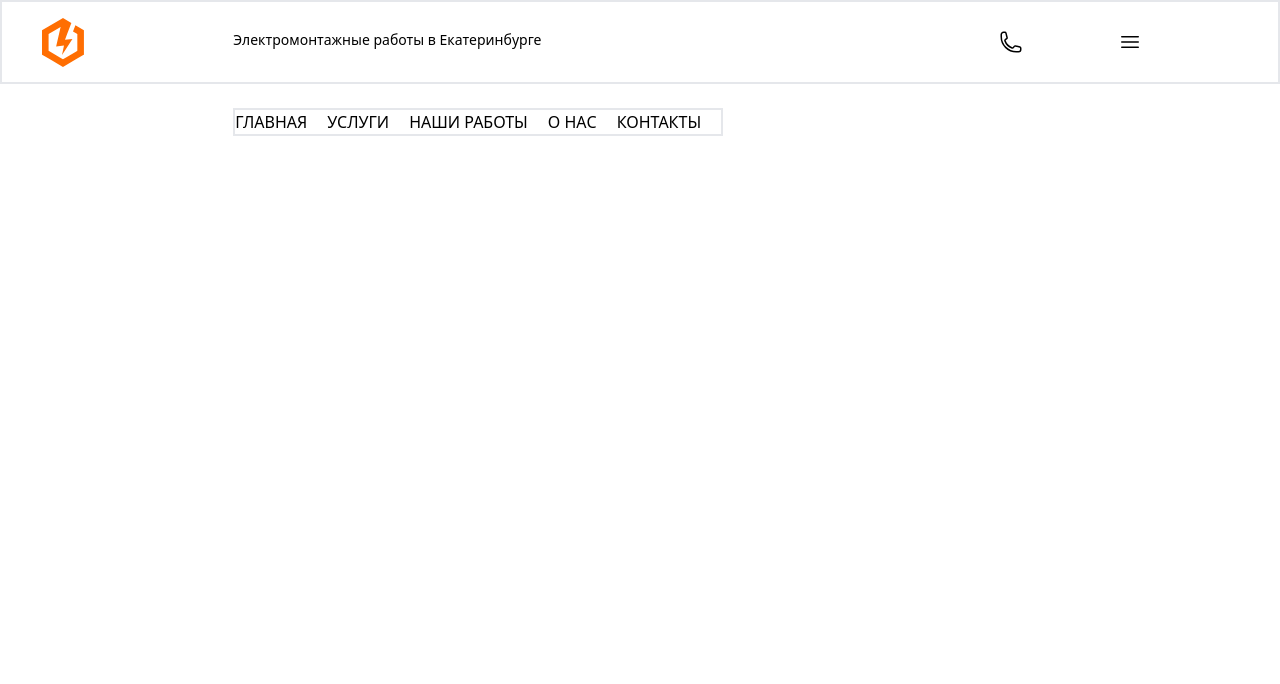
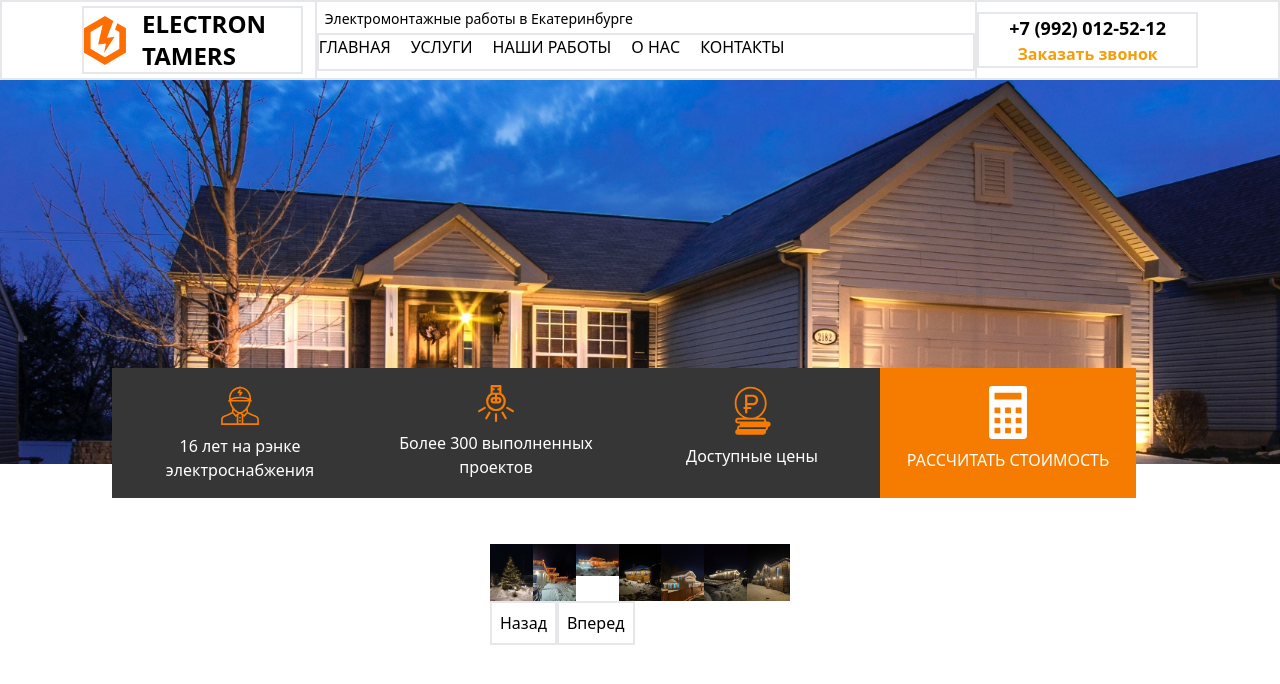
Before and after one commit to mizonov-iv/electron-landing, a Vue app: page / in a window 1280 px wide. Shown: the top 684 px of the page. Built offline with nearby package versions, Linux system fonts and the light colour scheme.

Commit message:
tailwind last commit

```diff
--- a/src/App.vue
+++ b/src/App.vue
@@ -1,10 +1,11 @@
 <template>
   <div class="container mx-auto">
     <Navbar/>
-<!--    <Hero/>-->
+    <Hero/>
+    <Slider/>
+
 <!--    <Features/>-->
 <!--&lt;!&ndash;    <ComplexSolutions/>&ndash;&gt;-->
-<!--    <Slider/>-->
 <!--    <Benefits/>-->
 <!--    <Why/>-->
   </div>
@@ -13,11 +14,12 @@
 
 <script setup>
 
+
 import Navbar from "./components/Navbar.vue";
 import Hero from "./components/Hero.vue";
 import Features from "./components/Features.vue";
 import ComplexSolutions from "./components/ComplexSolutions.vue";
 import Benefits from "./components/Benefits.vue";
 import Why from "./components/Why.vue";
-import Slider from "./components/Slider.vue";
+import Slider from "./components/slider/Slider.vue";
 </script>
--- a/src/components/Hero.vue
+++ b/src/components/Hero.vue
@@ -1,13 +1,26 @@
 <template>
-  <img class="img-fluid d-block" src="/img/hero-bg.jpg" alt="hero-bg">
-  <div class="d-flex flex-md-row justify-content-md-center align-items-center col-md-10 col-10 flex-column mx-auto" style="background-color: #363636">
-    <div class="p-3 col-md-3 d-flex text-light hero-item-orange"
-        v-for="(item, index) in features" :key="index">
-      <img class="mx-2" :src="item.img_url" alt="">
-      <p class="mx-2">{{item.name}}</p>
-    </div>
+  <div class="bg-hero bg w-screen h-96 relative">
+
+    <ul class="bg-features absolute top-3/4 left-0 md:left-28 grid grid-cols-2 md:grid-cols-4 w-full md:w-4/5 ">
+      <li class="flex flex-col items-center p-4 last:bg-features-last" v-for="item in features" :key="item.id">
+        <img class="w-10 mb-2" :src="item.img_url" :alt="item.name">
+        <p class="text-base text-white text-center">{{item.name}}</p>
+      </li>
+    </ul>
   </div>
 </template>
+
+
+<!--<template>-->
+<!--  <img class="img-fluid d-block" src="/img/hero-bg.jpg" alt="hero-bg">-->
+<!--  <div class="d-flex flex-md-row justify-content-md-center align-items-center col-md-10 col-10 flex-column mx-auto" style="background-color: #363636">-->
+<!--    <div class="p-3 col-md-3 d-flex text-light hero-item-orange"-->
+<!--        v-for="(item, index) in features" :key="index">-->
+<!--      <img class="mx-2" :src="item.img_url" alt="">-->
+<!--      <p class="mx-2">{{item.name}}</p>-->
+<!--    </div>-->
+<!--  </div>-->
+<!--</template>-->
 
 <script setup>
 import {ref} from "vue";
--- a/src/components/Navbar.vue
+++ b/src/components/Navbar.vue
@@ -1,15 +1,15 @@
 <template>
-  <div class="flex items-center content-center justify-between border-2 h-20 px-5 md:p-10">
+  <div class="flex items-center justify-between border-2 h-20 px-5 md:px-20 lg:px-20">
 
-    <div class="flex flex-row items-center w-1/5 cursor-pointer">
-      <img class="block mr-1" src="/Logo.svg" alt="logotype">
-      <p class="text-2xl font-bold uppercase hidden">Electron Tamers</p>
+    <div class="flex flex-row items-center w-1/5 cursor-pointer border-2 sm:mr-3">
+      <img class="block mr-1 sm:mr-4" src="/Logo.svg" alt="logotype">
+      <p class="text-2xl font-bold uppercase hidden sm:block">Electron Tamers</p>
     </div>
 
-    <div class="flex flex-col justify-center h-20 w-4/5">
-      <p class="block text-sm font-medium md:mb-1">Электромонтажные <br class="md:hidden"> работы в Екатеринбурге</p>
+    <div class="flex flex-col justify-center h-20 w-4/5 sm:w-2/5 lg:w-3/5 border-2 sm:relative">
+      <p class="block text-sm font-medium md:mb-1 sm:px-2">Электромонтажные <br class="md:hidden"> работы в Екатеринбурге</p>
       <ul
-          class="md:flex flex-row uppercase border-2 mt-40 absolute text-right"
+          class="lg:flex flex-row text-right uppercase border-2 absolute top-20 right-0 w-60 1/2 h-screen sm:w-full sm:h-1/2 sm:static z-40"
           :class="[burgerToggler ? 'block': 'hidden' ]"
       >
         <li class="nav-link">Главная</li>
@@ -20,7 +20,7 @@
       </ul>
     </div>
 
-    <div class="flex w-1/5">
+    <div class="flex w-1/5 lg:hidden">
       <div class="w-40">
         <svg xmlns="http://www.w3.org/2000/svg" fill="none" viewBox="0 0 24 24" stroke-width="1.5" stroke="currentColor" class="w-6 h-6">
           <path stroke-linecap="round" stroke-linejoin="round" d="M2.25 6.75c0 8.284 6.716 15 15 15h2.25a2.25 2.25 0 002.25-2.25v-1.372c0-.516-.351-.966-.852-1.091l-4.423-1.106c-.44-.11-.902.055-1.173.417l-.97 1.293c-.282.376-.769.542-1.21.38a12.035 12.035 0 01-7.143-7.143c-.162-.441.004-.928.38-1.21l1.293-.97c.363-.271.527-.734.417-1.173L6.963 3.102a1.125 1.125 0 00-1.091-.852H4.5A2.25 2.25 0 002.25 4.5v2.25z" />
@@ -39,9 +39,9 @@
       </div>
     </div>
 
-    <div class="hidden flex flex-col items-center w-1/5">
-      <a class="text-lg font-semibold" href="tel:+79920125212">+7 (992) 012-52-12</a>
-      <button class="text-base font-bold text-amber-500 hover:text-amber-500/60">Заказать звонок</button>
+    <div class="hidden lg:block lg:flex md:flex-col items-center w-1/5 border-2">
+      <a class=" block text-lg font-semibold" href="tel:+79920125212">+7 (992) 012-52-12</a>
+      <button class="block text-base font-bold text-amber-500 hover:text-amber-500/60">Заказать звонок</button>
     </div>
 
   </div>
--- a/src/components/Slider.vue
+++ /dev/null
@@ -1,38 +0,0 @@
-<template>
-  <div class="container">
-    <div id="carouselExampleIndicators" class="carousel slide">
-      <div class="carousel-indicators">
-        <button type="button" data-bs-target="#carouselExampleIndicators" data-bs-slide-to="0" class="active" aria-current="true" aria-label="Slide 1"></button>
-        <button type="button" data-bs-target="#carouselExampleIndicators" data-bs-slide-to="1" aria-label="Slide 2"></button>
-        <button type="button" data-bs-target="#carouselExampleIndicators" data-bs-slide-to="2" aria-label="Slide 3"></button>
-      </div>
-      <div class="carousel-inner">
-        <div class="carousel-item active" style="height: 500px;">
-          <img src="/img/slider/1.jpeg" class="slider-img" alt="...">
-        </div>
-        <div class="carousel-item" style="height: 300px">
-          <img src="/img/slider/2.jpeg" class="slider-img" alt="...">
-        </div>
-        <div class="carousel-item" style="height: 300px">
-          <img src="/img/slider/3.jpeg" class="slider-img" alt="...">
-        </div>
-      </div>
-      <button class="carousel-control-prev" type="button" data-bs-target="#carouselExampleIndicators" data-bs-slide="prev">
-        <span class="carousel-control-prev-icon" aria-hidden="true"></span>
-        <span class="visually-hidden">Previous</span>
-      </button>
-      <button class="carousel-control-next" type="button" data-bs-target="#carouselExampleIndicators" data-bs-slide="next">
-        <span class="carousel-control-next-icon" aria-hidden="true"></span>
-        <span class="visually-hidden">Next</span>
-      </button>
-    </div>
-  </div>
-
-</template>
-
-<script setup>
-</script>
-
-<style scoped>
-
-</style>
--- /dev/null
+++ b/src/components/slider/Slider.vue
@@ -0,0 +1,77 @@
+<template>
+
+<!--WRAPPER-->
+  <div class="mx-auto overflow-hidden mt-20 relative" style="max-width: 300px; height: 300px">
+<!--SLIDER-->
+    <div class="" :style="{'margin-left': '-' + (100 * currentImg) + '%'}" style="display: flex">
+      <SliderItem
+          v-for="item in sliderImages"
+          class="w-full"
+          :item="item.img_url"
+      />
+    </div>
+    <button class="border-2 p-2" @click.prevent="prevSlide">Назад</button>
+    <button class="border-2 p-2" @click.prevent="nextSlide">Вперед</button>
+  </div>
+
+</template>
+
+<script setup>
+import SliderItem from "./SliderItem.vue";
+import {ref} from 'vue'
+
+const sliderImages = ref([
+  {id: 1, img_url: '/img/slider/1.jpeg'},
+  {id: 2, img_url: '/img/slider/2.jpeg'},
+  {id: 3, img_url: '/img/slider/3.jpeg'},
+  {id: 4, img_url: '/img/slider/4.jpeg'},
+  {id: 5, img_url: '/img/slider/5.jpeg'},
+  {id: 6, img_url: '/img/slider/6.jpeg'},
+  {id: 7, img_url: '/img/slider/7.jpeg'},
+])
+
+const currentImg = ref(0)
+
+const prevSlide = () => {
+  if(currentImg.value > 0) {
+    currentImg.value--
+    console.log(currentImg.value)
+  }
+}
+const nextSlide = () => {
+  currentImg.value++
+  console.log(currentImg.value)
+
+}
+</script>
+
+<!--<template>-->
+<!--  <div class="container">-->
+<!--    <div id="carouselExampleIndicators" class="carousel slide">-->
+<!--      <div class="carousel-indicators">-->
+<!--        <button type="button" data-bs-target="#carouselExampleIndicators" data-bs-slide-to="0" class="active" aria-current="true" aria-label="Slide 1"></button>-->
+<!--        <button type="button" data-bs-target="#carouselExampleIndicators" data-bs-slide-to="1" aria-label="Slide 2"></button>-->
+<!--        <button type="button" data-bs-target="#carouselExampleIndicators" data-bs-slide-to="2" aria-label="Slide 3"></button>-->
+<!--      </div>-->
+<!--      <div class="carousel-inner">-->
+<!--        <div class="carousel-item active" style="height: 500px;">-->
+<!--          <img src="/img/slider/1.jpeg" class="slider-img" alt="...">-->
+<!--        </div>-->
+<!--        <div class="carousel-item" style="height: 300px">-->
+<!--          <img src="/img/slider/2.jpeg" class="slider-img" alt="...">-->
+<!--        </div>-->
+<!--        <div class="carousel-item" style="height: 300px">-->
+<!--          <img src="/img/slider/3.jpeg" class="slider-img" alt="...">-->
+<!--        </div>-->
+<!--      </div>-->
+<!--      <button class="carousel-control-prev" type="button" data-bs-target="#carouselExampleIndicators" data-bs-slide="prev">-->
+<!--        <span class="carousel-control-prev-icon" aria-hidden="true"></span>-->
+<!--        <span class="visually-hidden">Previous</span>-->
+<!--      </button>-->
+<!--      <button class="carousel-control-next" type="button" data-bs-target="#carouselExampleIndicators" data-bs-slide="next">-->
+<!--        <span class="carousel-control-next-icon" aria-hidden="true"></span>-->
+<!--        <span class="visually-hidden">Next</span>-->
+<!--      </button>-->
+<!--    </div>-->
+<!--  </div>-->
+<!--</template>-->
--- /dev/null
+++ b/src/components/slider/SliderItem.vue
@@ -0,0 +1,9 @@
+<template>
+  <div class="" >
+    <img :src="item" alt="">
+  </div>
+</template>
+
+<script setup>
+const props = defineProps(['item'])
+</script>
--- a/src/style.css
+++ b/src/style.css
@@ -6,6 +6,10 @@
 
 @layer components {
     .nav-link{
-        @apply mr-5 hover:border-b-4 hover:border-amber-500 hover:text-amber-500 cursor-pointer
+        @apply mr-5 hover:border-b-4 hover:border-amber-500 hover:text-amber-500 cursor-pointer p-2 md:p-0
+    }
+
+    .bg {
+        @apply bg-cover bg-no-repeat bg-center
     }
 }
--- a/tailwind.config.js
+++ b/tailwind.config.js
@@ -5,7 +5,15 @@ export default {
     "./src/**/*.{vue,js,ts,jsx,tsx}",
   ],
   theme: {
-    extend: {},
+    extend: {
+      backgroundImage: {
+        'hero': "url('/img/hero-bg.jpg')",
+      },
+      backgroundColor: {
+        'features': '#363636',
+        'features-last': '#f57c00'
+      }
+    },
   },
   plugins: [],
 }
```
